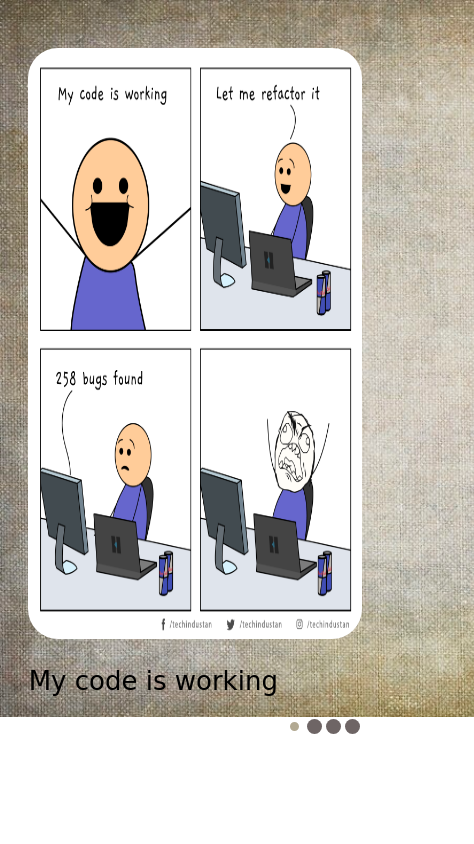
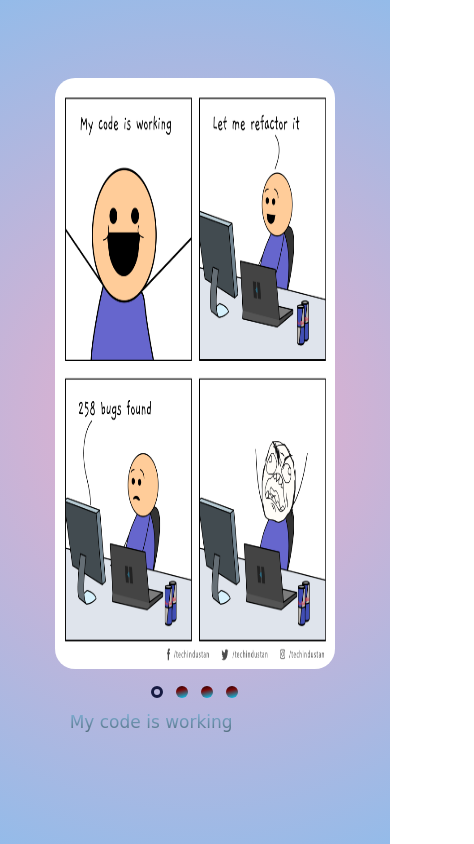
Before and after one commit to aiscodes/mems_slider, a plain HTML site: page cssMemSlider/index.html in a window 390 px wide. Shown: the whole page, 474 px wide, since content can reach past the window. Drawn offline with Linux system fonts and the light colour scheme; a web font is replaced by a local one.

Commit message:
feat: added styles Sunday, May 15, 2022 11:50:37 PM Asia/Bishkek (GMT+6)

```diff
--- a/cssMemSlider/style.css
+++ b/cssMemSlider/style.css
@@ -1,4 +1,5 @@
 @import url('https://fonts.googleapis.com/css2?family=Oleo+Script+Swash+Caps&family=Roboto+Flex:opsz,wght@8..144,300;8..144,400&family=Roboto:wght@500&display=swap');
+
 * {
   margin: 0;
   padding: 0;
@@ -6,17 +7,14 @@
 }
 
 body {
-  background-image: url(./images/bg.jpeg);
-  background-size: cover;
-  background-repeat: no-repeat;
-  padding-top: 15vh;
+  background: radial-gradient(circle, rgba(238, 174, 202, 1) 0%, rgba(148, 187, 233, 1) 100%);
 }
 
 .container {
   display: flex;
   align-items: center;
   justify-content: center;
-  height: 70vh;
+  height: 100vh;
   width: 90%;
   margin: 0 auto;
 }
@@ -25,7 +23,7 @@ body {
   max-width: 60%;
   overflow: hidden;
   margin: 0 auto;
-  border-radius: 30px;
+  border-radius: 20px;
 }
 
 .slides {
@@ -63,25 +61,31 @@ body {
 
 .slides_text {
   display: flex;
-  width: 400%;
+  width: 420%;
 }
 
 .text {
-  color: black;
+  background: -webkit-linear-gradient(rgb(127, 179, 217) 0%, rgb(44, 45, 43) 100%);
+  -webkit-background-clip: text;
+  -webkit-text-fill-color: transparent;
   width: 100%;
   font-size: 26px;
   transition: all 0.4s ease;
   padding: 0 0 0 1px;
   font-family: 'Oleo Script Swash Caps', cursive;
 }
+
 .text:hover {
-  color: white;
+  background: -webkit-linear-gradient( rgb(53, 48, 48)  0%, rgb(127, 179, 217) 100%);
+  -webkit-background-clip: text;
+  -webkit-text-fill-color: transparent;
   width: 100%;
   font-size: 26px;
-  transition: all 1s ease;
+  transition: all 3s ease;
   padding: 0 0 0 1px;
   font-family: 'Oleo Script Swash Caps', cursive;
 }
+
 .slides_button {
   display: flex;
   width: 100px;
@@ -103,15 +107,15 @@ body {
   border-radius: 50%;
   align-items: center;
   justify-content: center;
-  background: #6E6565;
+  background: linear-gradient(166deg, rgba(36, 0, 3, 1) 0%, rgba(121, 9, 9, 1) 35%, rgba(0, 212, 255, 1) 100%);
 }
 
 .btn:hover .circle {
-  background: #ffffff;
+  background: linear-gradient(90deg, rgba(131, 58, 180, 1) 0%, rgba(253, 29, 29, 1) 50%, rgba(252, 176, 69, 1) 100%);
 }
 
 .btn:active .circle {
-  background-color: rgba(233, 233, 17, 0.596);
+  background-color: rgba(53, 133, 182, 0.596);
 }
 
 input {
@@ -153,21 +157,58 @@ input {
 }
 
 #button1:checked~.text_content>.slides_button> :nth-child(1)>.circle {
-  background: #B2A992;
-  border: solid 3px white;
+  background: transparent;
+  border: solid 3px rgb(22, 26, 65);
 }
 
 #button2:checked~.text_content>.slides_button> :nth-child(2)>.circle {
-  background: #B2A992;
-  border: solid 3px white;
+  background: transparent;
+  border: solid 3px rgb(22, 26, 65);
 }
 
 #button3:checked~.text_content>.slides_button> :nth-child(3)>.circle {
-  background: #B2A992;
-  border: solid 3px white;
+  background: transparent;
+  border: solid 3px rgb(22, 26, 65);
 }
 
 #button4:checked~.text_content>.slides_button> :nth-child(4)>.circle {
-  background: #B2A992;
-  border: solid 3px white;
+  background: transparent;
+  border: solid 3px rgb(22, 26, 65);
 }
+
+@media (max-width: 1024px) {
+  .text {
+    font-size: 20px;
+  }
+}
+
+@media (max-width: 768px) {
+  .slider_content {
+    max-width: 80%;
+  }
+
+  .text_content {
+    flex-direction: column-reverse;
+    max-width: 80%;
+  }
+
+  .slides_text {
+    margin: 5%;
+  }
+
+  .text {
+    font-size: 17px;
+  }
+  .text:hover {
+    font-size: 17px;
+  }
+  .text_wrapper {
+    align-self: start;
+    width: 100%;
+  }
+
+  .circle {
+    width: 12px;
+    height: 12px;
+  }
+}
```
Also changed, not shown: 1 other file.
